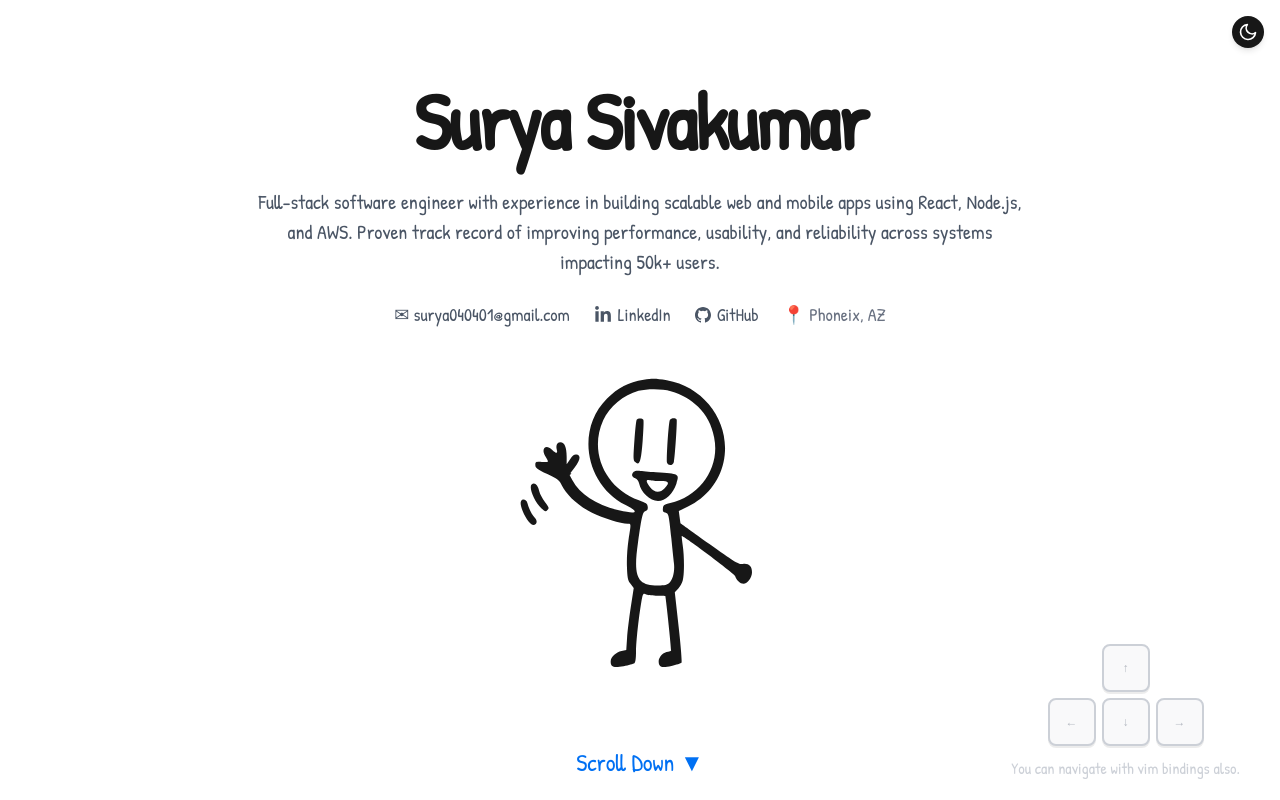
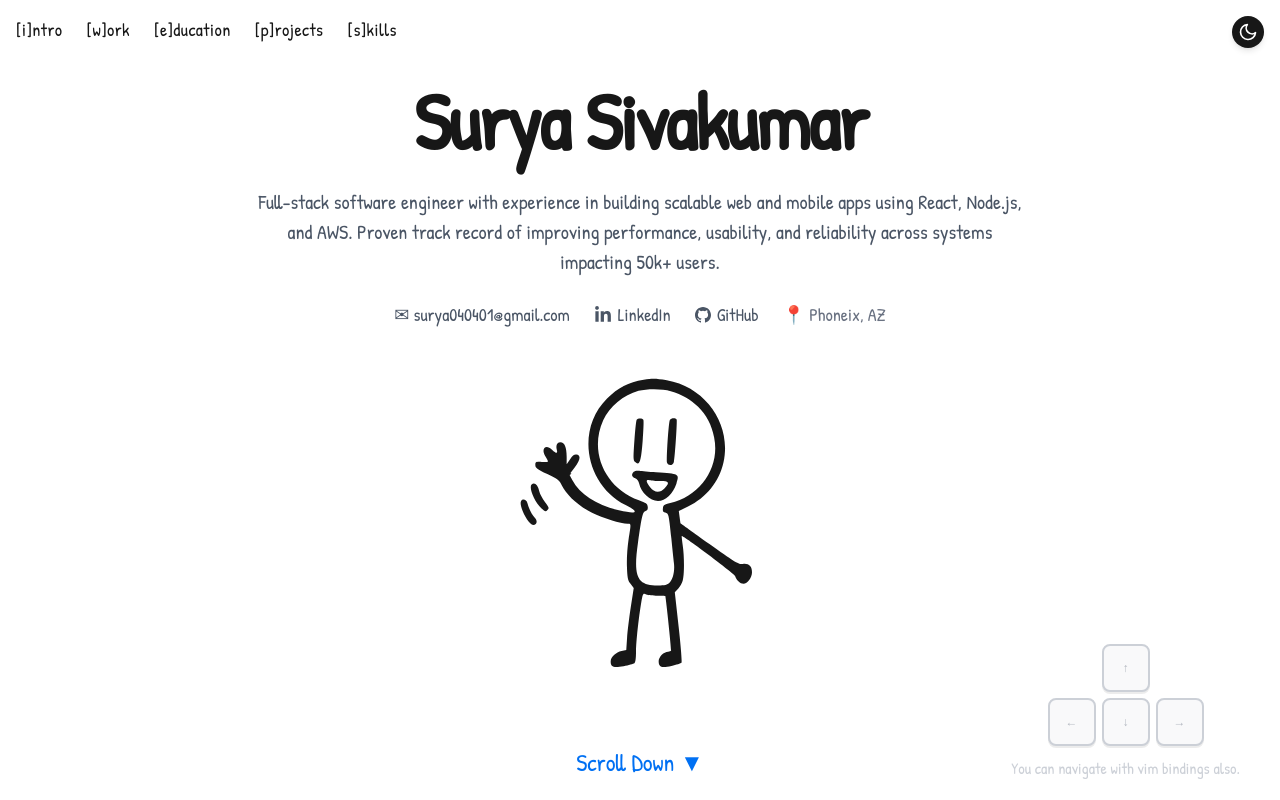
Before and after one commit to surya-441/surya-441.github.io, a Next.js app: page / in a window 1280 px wide. Built offline with nearby package versions, Linux system fonts and the light colour scheme.

Commit message:
feat: add nav bar

```diff
--- /dev/null
+++ b/src/components/NavBar.tsx
@@ -0,0 +1,56 @@
+'use client';
+
+import { useEffect } from 'react';
+import { useScrollContext } from './ScrollContext';
+
+const sections = [
+  { label: 'intro', key: 'i' },
+  { label: 'work', key: 'w' },
+  { label: 'education', key: 'e' },
+  { label: 'projects', key: 'p' },
+  { label: 'skills', key: 's' },
+];
+
+const NavBar = () => {
+  const { scrollToSection, currentSection } = useScrollContext();
+
+  useEffect(() => {
+    const handleKeyDown = (e: KeyboardEvent) => {
+      if (e.target instanceof HTMLInputElement || e.target instanceof HTMLTextAreaElement) return;
+
+      const index = sections.findIndex((s) => s.key === e.key.toLowerCase());
+      if (index !== -1) {
+        e.preventDefault();
+        scrollToSection(index);
+      }
+    };
+
+    window.addEventListener('keydown', handleKeyDown);
+    return () => window.removeEventListener('keydown', handleKeyDown);
+  }, [scrollToSection]);
+
+  return (
+    <nav className="fixed top-4 left-4 z-50 hidden md:flex items-center gap-6">
+      {sections.map((section, index) => (
+        <button
+          key={section.key}
+          onClick={() => scrollToSection(index)}
+          className={`text-lg tracking-wide transition-colors cursor-pointer ${
+            currentSection === index
+              ? 'text-foreground'
+              : 'text-foreground/40 hover:text-foreground/70'
+          }`}
+        >
+          <span className="text-foreground/60">[</span>
+          <span className={currentSection === index ? 'text-accent' : ''}>
+            {section.key}
+          </span>
+          <span className="text-foreground/60">]</span>
+          {section.label.slice(1)}
+        </button>
+      ))}
+    </nav>
+  );
+};
+
+export default NavBar;
--- /dev/null
+++ b/src/components/ScrollContext.tsx
@@ -0,0 +1,15 @@
+'use client';
+
+import { createContext, useContext } from 'react';
+
+interface ScrollContextType {
+  scrollToSection: (index: number) => void;
+  currentSection: number;
+}
+
+export const ScrollContext = createContext<ScrollContextType>({
+  scrollToSection: () => {},
+  currentSection: 0,
+});
+
+export const useScrollContext = () => useContext(ScrollContext);
--- a/src/components/ScrollManager.tsx
+++ b/src/components/ScrollManager.tsx
@@ -1,6 +1,8 @@
 'use client';
 
 import { useEffect, useRef, useState, ReactNode, useCallback } from 'react';
+import { ScrollContext } from './ScrollContext';
+import NavBar from './NavBar';
 
 interface ScrollManagerProps {
   children: ReactNode;
@@ -15,6 +17,7 @@ const ScrollManager = ({ children, sectionCount }: ScrollManagerProps) => {
   const lastScrollTime = useRef(0);
   const isScrolling = useRef(false);
   const [isDesktop, setIsDesktop] = useState(false);
+  const [currentSection, setCurrentSection] = useState(0);
 
   // Track viewport size to enable/disable snap behavior
   useEffect(() => {
@@ -46,12 +49,28 @@ const ScrollManager = ({ children, sectionCount }: ScrollManagerProps) => {
         behavior: 'smooth',
       });
 
+      setCurrentSection(clamped);
+
       setTimeout(() => {
         isScrolling.current = false;
       }, SCROLL_COOLDOWN);
     },
     [sectionCount]
   );
+
+  // Track current section on scroll (for mobile free-scroll)
+  useEffect(() => {
+    const container = containerRef.current;
+    if (!container) return;
+
+    const handleScroll = () => {
+      const section = Math.round(container.scrollTop / container.clientHeight);
+      setCurrentSection(section);
+    };
+
+    container.addEventListener('scroll', handleScroll, { passive: true });
+    return () => container.removeEventListener('scroll', handleScroll);
+  }, []);
 
   // Wheel event interception — desktop only
   useEffect(() => {
@@ -102,12 +121,12 @@ const ScrollManager = ({ children, sectionCount }: ScrollManagerProps) => {
 
       const current = getCurrentSection();
 
-      if (e.key === 'ArrowDown' || e.key === 'PageDown' || e.key === 's' || e.key === 'j') {
+      if (e.key === 'ArrowDown' || e.key === 'PageDown') {
         e.preventDefault();
         if (current < sectionCount - 1) {
           scrollToSection(current + 1);
         }
-      } else if (e.key === 'ArrowUp' || e.key === 'PageUp' || e.key === 'w' || e.key === 'k') {
+      } else if (e.key === 'ArrowUp' || e.key === 'PageUp') {
         e.preventDefault();
         if (current > 0) {
           scrollToSection(current - 1);
@@ -120,12 +139,15 @@ const ScrollManager = ({ children, sectionCount }: ScrollManagerProps) => {
   }, [sectionCount, getCurrentSection, scrollToSection, isDesktop]);
 
   return (
+    <ScrollContext.Provider value={{ scrollToSection, currentSection }}>
+      <NavBar />
       <div
         ref={containerRef}
         className="w-full h-screen overflow-y-scroll scroll-smooth md:snap-y md:snap-mandatory"
       >
         {children}
       </div>
+    </ScrollContext.Provider>
   );
 };
 
```
Lines whose indentation alone changed are shown as unchanged.
